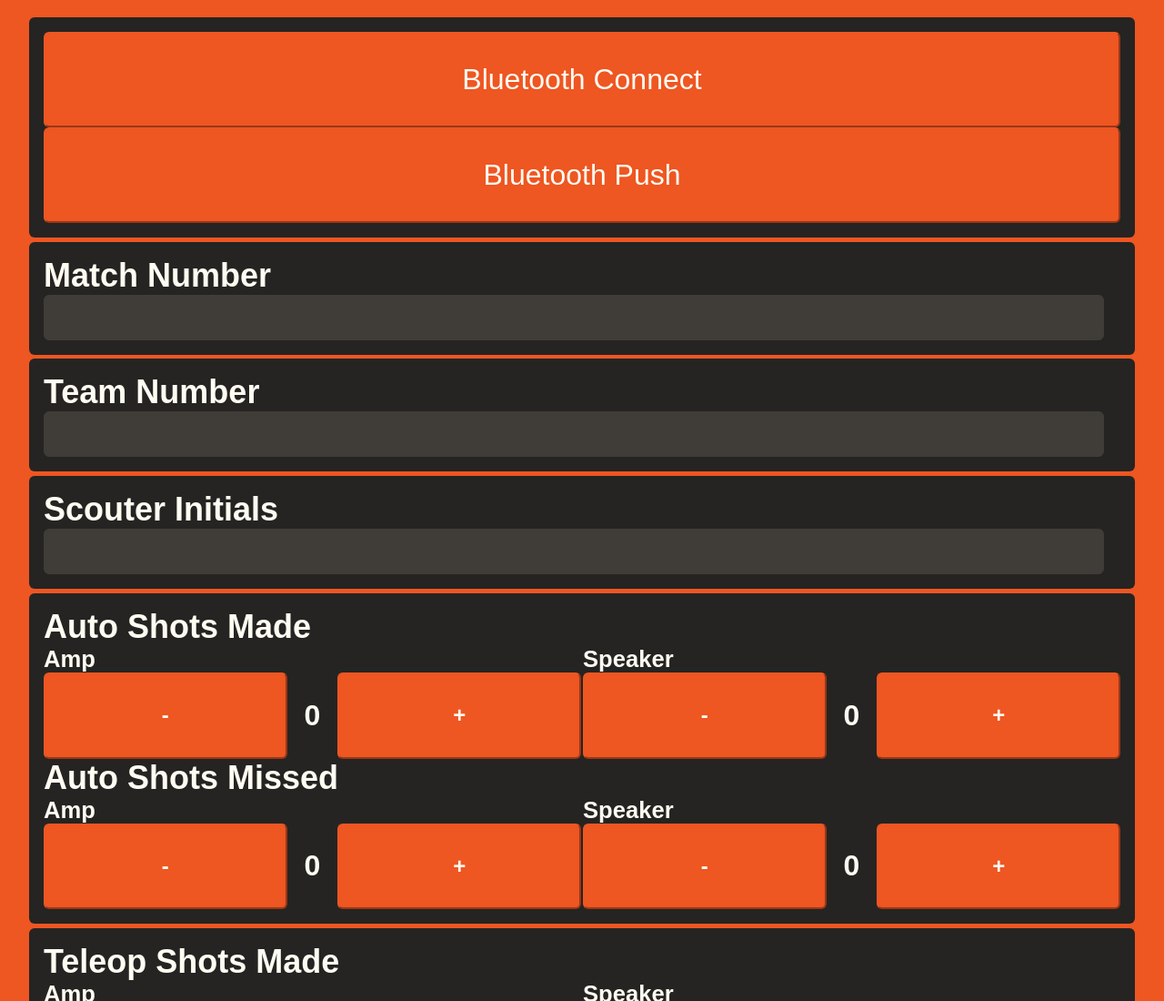
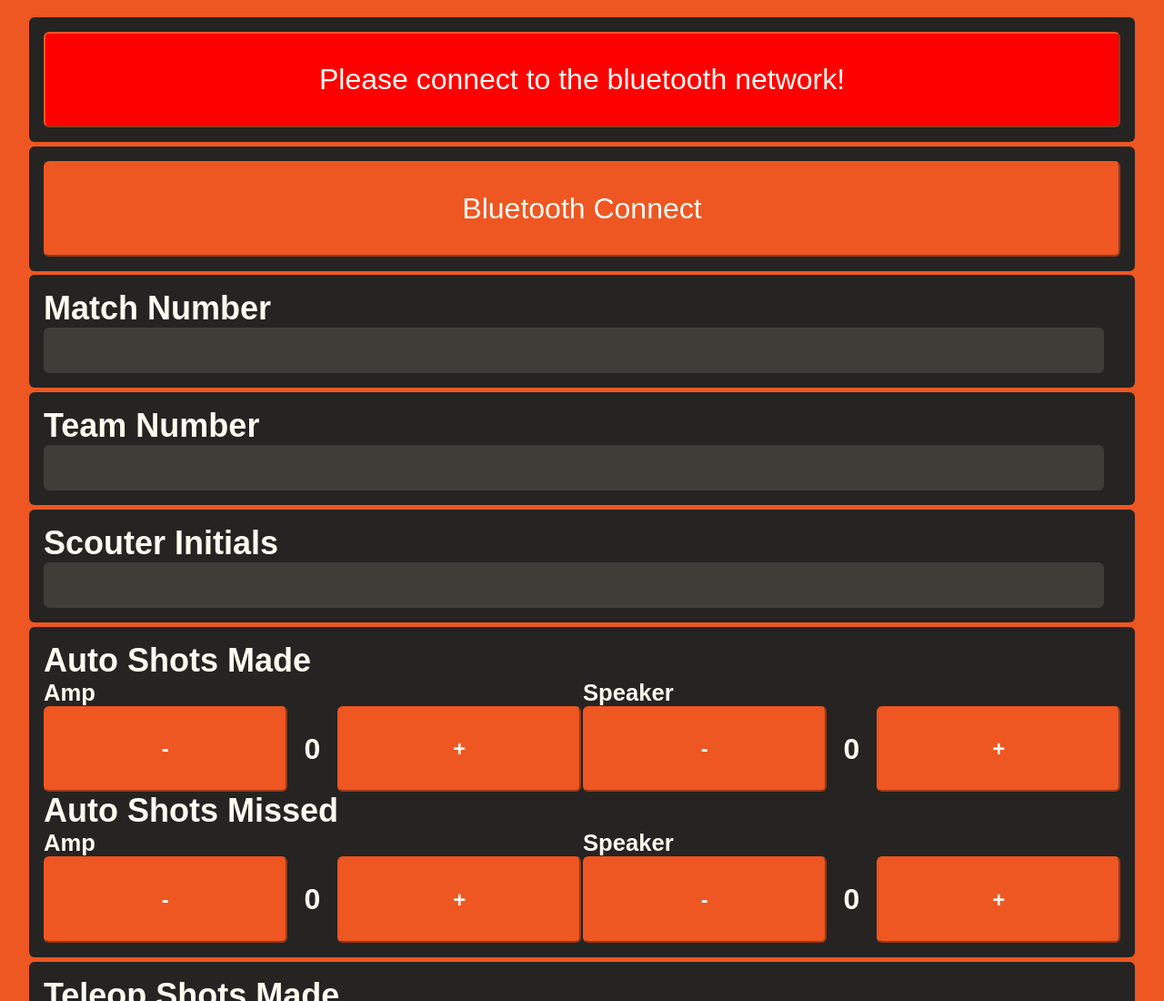
Before and after one commit to VividCircuitry/vividcircuitry.github.io, a website: page index.html in a window 1280 px wide. Shown: the top 1100 px of the page at 91% size. Drawn offline with Linux system fonts and the light colour scheme.

Commit message:
added blinking alert if not connected

```diff
--- a/index.html
+++ b/index.html
@@ -13,10 +13,13 @@
   <div class="UI-container">
     <div class="Parent-Container">
 
+      <div class="Child-Container">
+        <button class="Save-Button" id="alertBluetooth">Please connect to the bluetooth network!</button>
+      </div>
+
 
       <div class="Child-Container">
         <button class="Save-Button" id="blueConnect">Bluetooth Connect</button>
-        <button class="Save-Button" id="bluePush">Bluetooth Push</button>
       </div>
 
 
--- a/js/bluetooth.js
+++ b/js/bluetooth.js
@@ -3,10 +3,27 @@ bluetoothDevice = null
 document.getElementById('blueConnect')
   .addEventListener('click', () => blueConnect())
 
-//document.getElementById('bluePush')
-//  .addEventListener('click', () => bluePush())
+setInterval(checkAndSend, 15000)
 
-setInterval(checkAndSend, 15000)
+setInterval(alertBluetooth, 1000)
+blinkAlert = 1
+
+function alertBluetooth() {
+  alertButton = document.getElementById('alertBluetooth')
+  if (bluetoothDevice) {
+    alertButton.innerText = "You are connected to the bluetooth network."
+    alertButton.style.background = "#EE5622"
+  } else {
+    if (blinkAlert == 1) {
+      alertButton.style.background = "#FF0000"
+    } else {
+      alertButton.style.background = "#000000"
+    }
+    blinkAlert = blinkAlert * -1
+
+    alertButton.innerText = "Please connect to the bluetooth network!"
+  }
+}
 
 function blueConnect() {
   navigator.bluetooth.requestDevice({
@@ -16,12 +33,18 @@ function blueConnect() {
   })
   .then(device => {
     bluetoothDevice = device
+    device.addEventListener('gattserverdisconnected', onDisconnected);
     return forceConnect()
   })
   .catch(error => {
     console.error('Error requesting Bluetooth device: ', error)
   })
 }
+
+function onDisconnected(event) {
+  bluetoothDevice = null
+}
+
 
 function checkAndSend() {
   console.log("looping")
```
